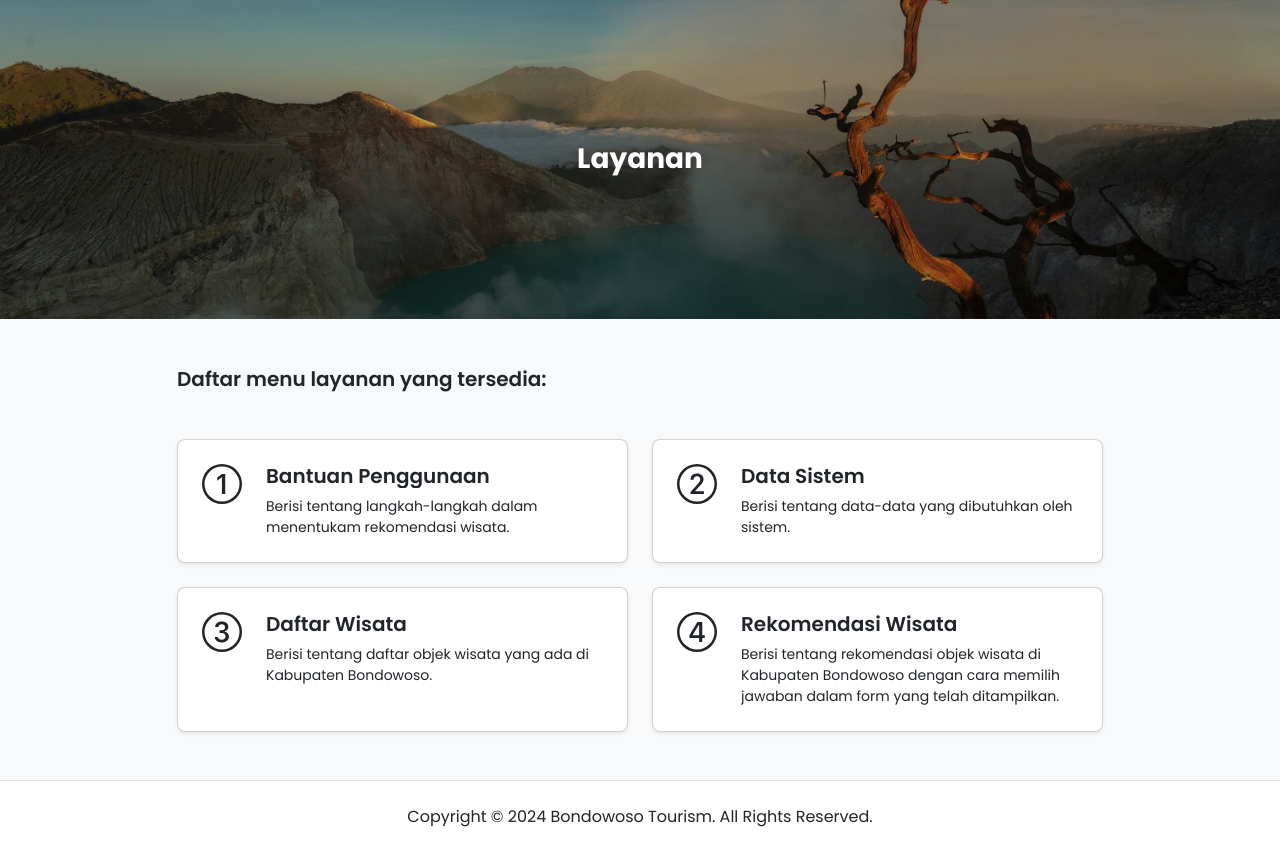
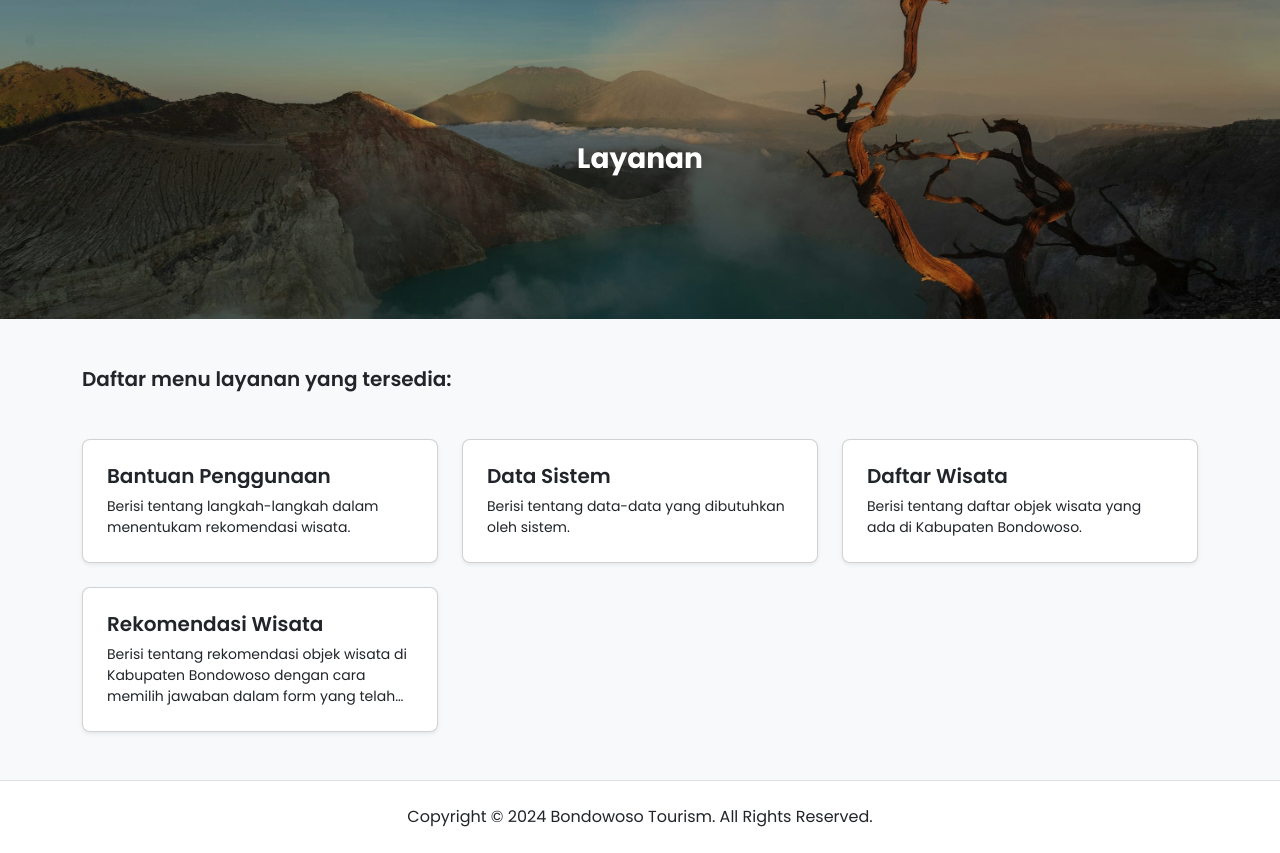
Before and after one commit to mochnahrul/Bernadia, a Flask app: page /layanan in a window 1280 px wide. Shown: the part 58-911 px from the top of the page. Run offline with Flask 3, Linux system fonts and the light colour scheme; a user stored in the database is signed in; some libraries are stand-ins or nearby versions.

Commit message:
update all tour list datas, handle system data service access

```diff
--- a/app/templates/components/public/includes/navbar.html
+++ b/app/templates/components/public/includes/navbar.html
@@ -23,7 +23,9 @@
             <a class="nav-link dropdown-toggle" href="#" role="button" data-bs-toggle="dropdown" aria-expanded="false">Layanan</a>
             <ul class="dropdown-menu">
               <li><a class="{{ 'dropdown-item active' if active_page == 'usage_help' else 'dropdown-item' }}" href="{{ url_for('public_app.usage_help') }}">Bantuan Penggunaan</a></li>
+              {% if current_user.role == "admin" %}
               <li><a class="{{ 'dropdown-item active' if active_page == 'system_data' else 'dropdown-item' }}" href="{{ url_for('public_app.system_data') }}">Data Sistem</a></li>
+              {% endif %}
               <li><a class="{{ 'dropdown-item active' if active_page == 'tour_list' else 'dropdown-item' }}" href="{{ url_for('public_app.tour_list') }}">Daftar Wisata</a></li>
               <li><a class="{{ 'dropdown-item active' if active_page == 'tour_recommendation' else 'dropdown-item' }}" href="{{ url_for('public_app.tour_recommendation') }}">Rekomendasi Wisata</a></li>
             </ul>
--- a/app/templates/public/services/services.html
+++ b/app/templates/public/services/services.html
@@ -16,21 +16,15 @@
 <!-- Page Wrapper -->
 <div class="page-wrapper bg-body-tertiary">
   <div class="container">
-    <div class="row justify-content-center align-items-center pt-5">
+    <div class="row justify-content-start align-items-center pt-5">
       <div class="col-lg-10">
         <h3 class="fw-semibold fs-5 mb-0" data-aos="fade-up">Daftar menu layanan yang tersedia:</h3>
       </div>
     </div>
-    <div class="row justify-content-center align-items-center row-gap-4 py-5">
-      <div class="col-lg-5 d-flex align-self-stretch">
+    <div class="row justify-content-start align-items-center row-gap-4 py-5">
+      <div class="col-lg-4 d-flex align-self-stretch">
         <div class="card hover-upwards shadow-sm rounded-3">
           <div class="card-body p-4">
-            <div class="d-flex flex-column flex-lg-row row-gap-3 column-gap-4">
-              <div class="flex-shrink-0">
-                <svg xmlns="http://www.w3.org/2000/svg" height="2.5em" fill="currentColor" viewBox="0 0 16 16">
-                  <path d="M1 8a7 7 0 1 0 14 0A7 7 0 0 0 1 8m15 0A8 8 0 1 1 0 8a8 8 0 0 1 16 0M9.283 4.002V12H7.971V5.338h-.065L6.072 6.656V5.385l1.899-1.383z" />
-                </svg>
-              </div>
             <div class="d-flex flex-column row-gap-2">
               <a class="h6 fw-semibold fs-5 text-decoration-none text-clamp-2 stretched-link mb-0" href="{{ url_for('public_app.usage_help') }}">Bantuan Penggunaan</a>
               <p class="small text-clamp-3 mb-0">Berisi tentang langkah-langkah dalam menentukam rekomendasi wisata.</p>
@@ -38,18 +32,10 @@
           </div>
         </div>
       </div>
-      </div>
-      <div class="col-lg-5 d-flex align-self-stretch">
+      {% if current_user.role == "admin" %}
+      <div class="col-lg-4 d-flex align-self-stretch">
         <div class="card hover-upwards shadow-sm rounded-3">
           <div class="card-body p-4">
-            <div class="d-flex flex-column flex-lg-row row-gap-3 column-gap-4">
-              <div class="flex-shrink-0">
-                <svg xmlns="http://www.w3.org/2000/svg" height="2.5em" fill="currentColor" viewBox="0 0 16 16">
-                  <path
-                    d="M1 8a7 7 0 1 0 14 0A7 7 0 0 0 1 8m15 0A8 8 0 1 1 0 8a8 8 0 0 1 16 0M6.646 6.24v.07H5.375v-.064c0-1.213.879-2.402 2.637-2.402 1.582 0 2.613.949 2.613 2.215 0 1.002-.6 1.667-1.287 2.43l-.096.107-1.974 2.22v.077h3.498V12H5.422v-.832l2.97-3.293c.434-.475.903-1.008.903-1.705 0-.744-.557-1.236-1.313-1.236-.843 0-1.336.615-1.336 1.306"
-                  />
-                </svg>
-              </div>
             <div class="d-flex flex-column row-gap-2">
               <a class="h6 fw-semibold fs-5 text-decoration-none text-clamp-2 stretched-link mb-0" href="{{ url_for('public_app.system_data') }}">Data Sistem</a>
               <p class="small text-clamp-3 mb-0">Berisi tentang data-data yang dibutuhkan oleh sistem.</p>
@@ -57,19 +43,10 @@
           </div>
         </div>
       </div>
-      </div>
-      <div class="col-lg-5 d-flex align-self-stretch">
+      {% endif %}
+      <div class="col-lg-4 d-flex align-self-stretch">
         <div class="card hover-upwards shadow-sm rounded-3">
           <div class="card-body p-4">
-            <div class="d-flex flex-column flex-lg-row row-gap-3 column-gap-4">
-              <div class="flex-shrink-0">
-                <svg xmlns="http://www.w3.org/2000/svg" height="2.5em" fill="currentColor" viewBox="0 0 16 16">
-                  <path
-                    d="M7.918 8.414h-.879V7.342h.838c.78 0 1.348-.522 1.342-1.237 0-.709-.563-1.195-1.348-1.195-.79 0-1.312.498-1.348 1.055H5.275c.036-1.137.95-2.115 2.625-2.121 1.594-.012 2.608.885 2.637 2.062.023 1.137-.885 1.776-1.482 1.875v.07c.703.07 1.71.64 1.734 1.917.024 1.459-1.277 2.396-2.93 2.396-1.705 0-2.707-.967-2.754-2.144H6.33c.059.597.68 1.06 1.541 1.066.973.006 1.6-.563 1.588-1.354-.006-.779-.621-1.318-1.541-1.318"
-                  />
-                  <path d="M16 8A8 8 0 1 1 0 8a8 8 0 0 1 16 0M1 8a7 7 0 1 0 14 0A7 7 0 0 0 1 8" />
-                </svg>
-              </div>
             <div class="d-flex flex-column row-gap-2">
               <a class="h6 fw-semibold fs-5 text-decoration-none text-clamp-2 stretched-link mb-0" href="{{ url_for('public_app.tour_list') }}">Daftar Wisata</a>
               <p class="small text-clamp-3 mb-0">Berisi tentang daftar objek wisata yang ada di Kabupaten Bondowoso.</p>
@@ -77,17 +54,9 @@
           </div>
         </div>
       </div>
-      </div>
-      <div class="col-lg-5 d-flex align-self-stretch">
+      <div class="col-lg-4 d-flex align-self-stretch">
         <div class="card hover-upwards shadow-sm rounded-3">
           <div class="card-body p-4">
-            <div class="d-flex flex-column flex-lg-row row-gap-3 column-gap-4">
-              <div class="flex-shrink-0">
-                <svg xmlns="http://www.w3.org/2000/svg" height="2.5em" fill="currentColor" viewBox="0 0 16 16">
-                  <path d="M7.519 5.057q.33-.527.657-1.055h1.933v5.332h1.008v1.107H10.11V12H8.85v-1.559H4.978V9.322c.77-1.427 1.656-2.847 2.542-4.265ZM6.225 9.281v.053H8.85V5.063h-.065c-.867 1.33-1.787 2.806-2.56 4.218" />
-                  <path d="M16 8A8 8 0 1 1 0 8a8 8 0 0 1 16 0M1 8a7 7 0 1 0 14 0A7 7 0 0 0 1 8" />
-                </svg>
-              </div>
             <div class="d-flex flex-column row-gap-2">
               <a class="h6 fw-semibold fs-5 text-decoration-none text-clamp-2 stretched-link mb-0" href="{{ url_for('public_app.tour_recommendation') }}">Rekomendasi Wisata</a>
               <p class="small text-clamp-3 mb-0">Berisi tentang rekomendasi objek wisata di Kabupaten Bondowoso dengan cara memilih jawaban dalam form yang telah ditampilkan.</p>
@@ -98,6 +67,5 @@
     </div>
   </div>
 </div>
-</div>
 <!-- End of Page Wrapper -->
 {% endblock %}
--- a/app/templates/public/services/system_data/location-point.html
+++ b/app/templates/public/services/system_data/location-point.html
@@ -40,7 +40,7 @@
       <div class="col-lg-5">
         <div class="card shadow-sm rounded-3">
           <div class="card-body p-4">
-            <div class="d-flex flex-column flex-lg-row justify-content-between align-items-start align-items-lg-center row-gap-3">
+            <div class="d-flex flex-column row-gap-3">
               <h6 class="fw-semibold fs-5 text-clamp-2 mb-0">{{ data.name }}</h6>
               {% if current_user.role == "admin" %}
               <div class="d-flex flex-row justify-content-start column-gap-2">
--- a/app/templates/public/services/system_data/tour-type.html
+++ b/app/templates/public/services/system_data/tour-type.html
@@ -40,7 +40,7 @@
       <div class="col-lg-5">
         <div class="card shadow-sm rounded-3">
           <div class="card-body p-4">
-            <div class="d-flex flex-column flex-lg-row justify-content-between align-items-start align-items-lg-center row-gap-3">
+            <div class="d-flex flex-column row-gap-3">
               <h6 class="fw-semibold fs-5 text-clamp-2 mb-0">{{ data.name }}</h6>
               {% if current_user.role == "admin" %}
               <div class="d-flex flex-row justify-content-start column-gap-2">
--- a/app/views/public.py
+++ b/app/views/public.py
@@ -104,6 +104,7 @@ def delete_usage_help(id):
 @public_app.route("/layanan/data-sistem", methods=["GET", "POST"])
 @login_required
 def system_data():
+  check_admin()
   return render_template("public/services/system_data/system-data.html", title="Data Sistem - Bondowoso Tourism")
 
 # System Data - Criteria routes
@@ -111,6 +112,8 @@ def system_data():
 @public_app.route("/layanan/kriteria", methods=["GET", "POST"])
 @login_required
 def criteria():
+  check_admin()
+
   page = request.args.get("page", 1, type=int)
   datas = Criteria.query.order_by(Criteria.posted_date.desc()).paginate(page=page, per_page=5)
   return render_template("public/services/system_data/criteria.html", title="Kriteria - Bondowoso Tourism", datas=datas)
@@ -174,6 +177,8 @@ def delete_criteria(id):
 @public_app.route("/layanan/sub-kriteria", methods=["GET", "POST"])
 @login_required
 def sub_criteria():
+  check_admin()
+
   page = request.args.get("page", 1, type=int)
   datas = SubCriteria.query.order_by(SubCriteria.posted_date.desc()).paginate(page=page, per_page=5)
   return render_template("public/services/system_data/sub-criteria.html", title="Sub Kriteria - Bondowoso Tourism", datas=datas)
@@ -236,6 +241,8 @@ def delete_sub_criteria(id):
 @public_app.route("/layanan/titik-lokasi", methods=["GET", "POST"])
 @login_required
 def location_point():
+  check_admin()
+
   page = request.args.get("page", 1, type=int)
   datas = LocationPoint.query.order_by(LocationPoint.posted_date.desc()).paginate(page=page, per_page=5)
   return render_template("public/services/system_data/location-point.html", title="Titik Lokasi - Bondowoso Tourism", datas=datas)
@@ -301,6 +308,8 @@ def delete_location_point(id):
 @public_app.route("/layanan/jenis-wisata", methods=["GET", "POST"])
 @login_required
 def tour_type():
+  check_admin()
+
   page = request.args.get("page", 1, type=int)
   datas = TourType.query.order_by(TourType.posted_date.desc()).paginate(page=page, per_page=5)
   return render_template("public/services/system_data/tour-type.html", title="Jenis Wisata - Bondowoso Tourism", datas=datas)
```
Also changed, not shown: instance/development.db. Lines whose indentation alone changed are shown as unchanged.
